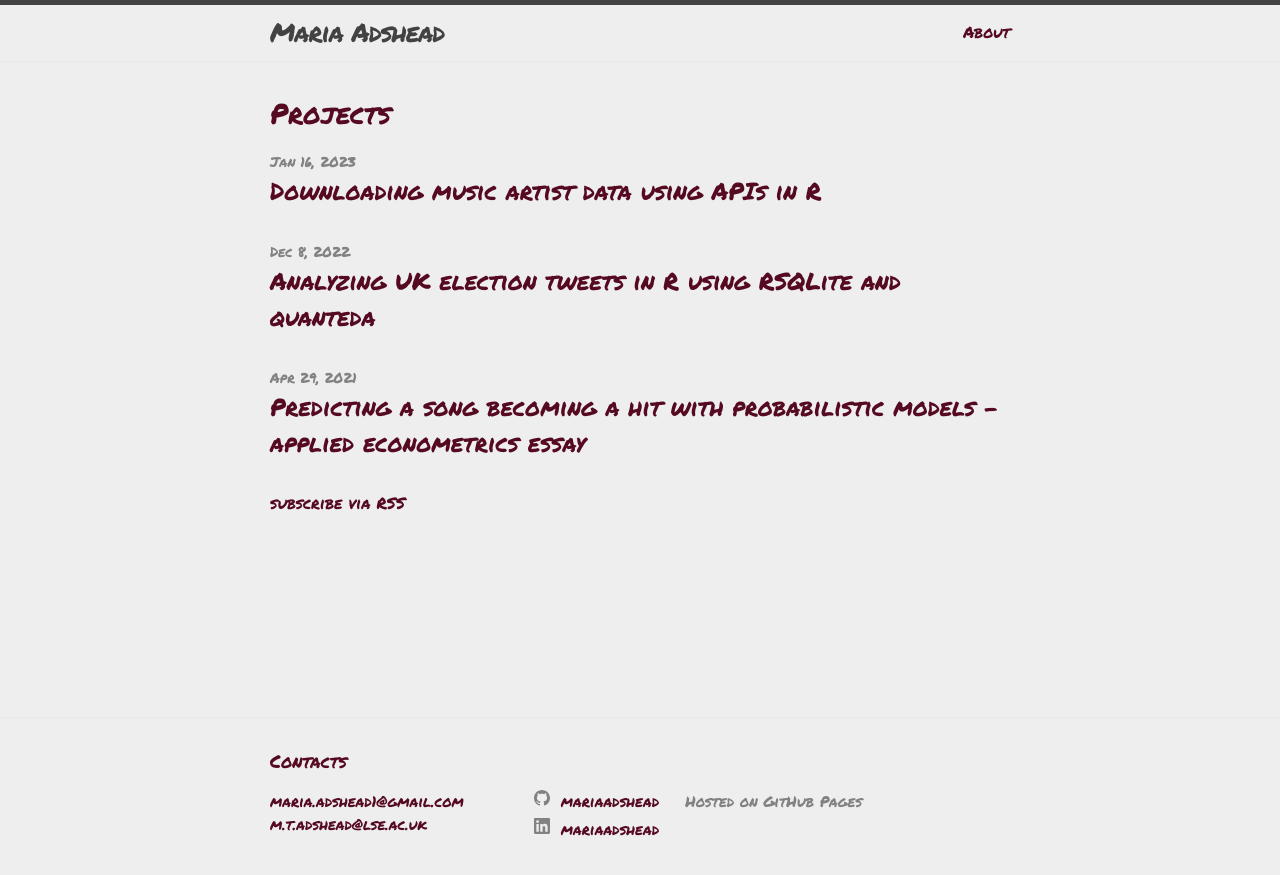
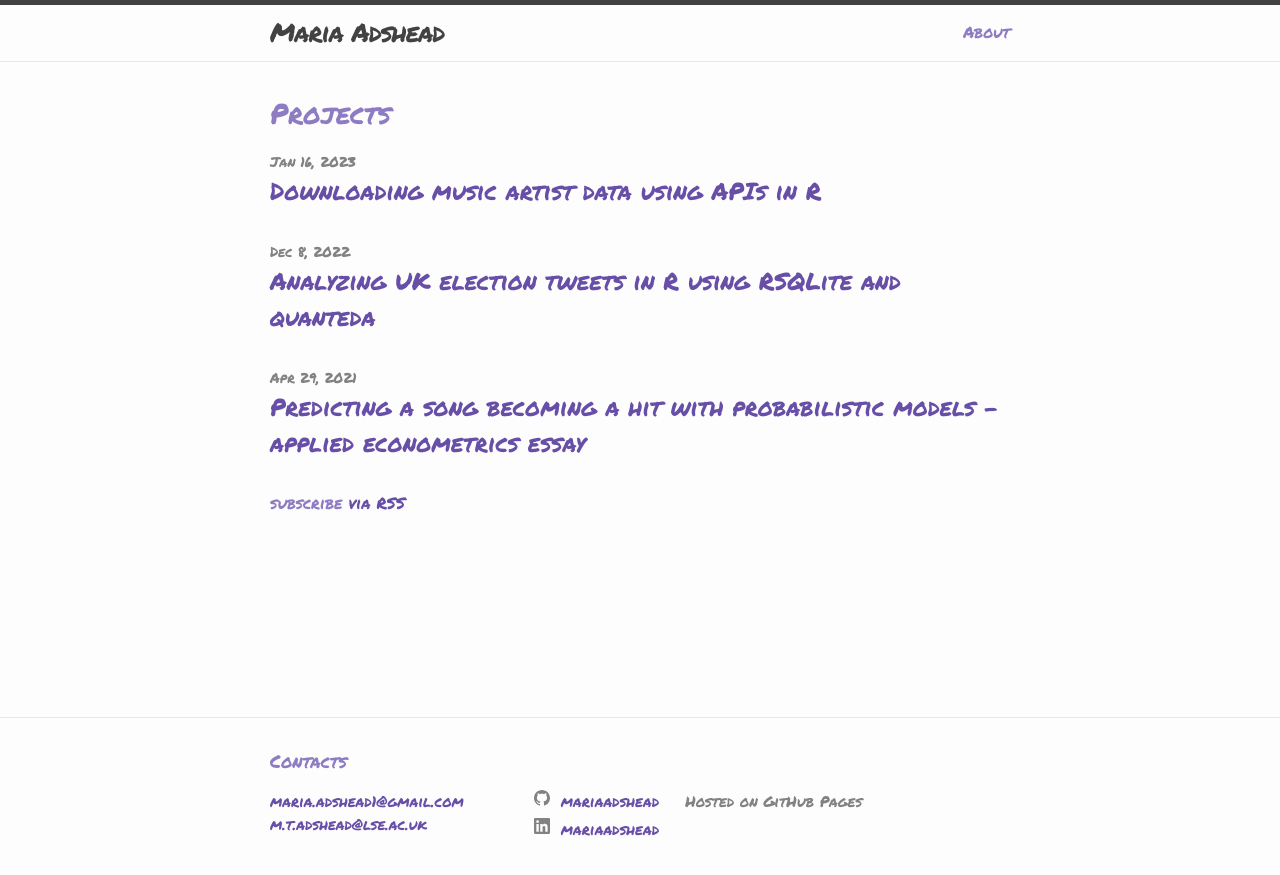
Before and after one commit to mariaadshead/mariaadshead.github.io, a Jekyll site: the page built from docs/index.markdown, in a window 1280 px wide. Shown: the top 875 px of the page. Built offline with Jekyll 4.4.1, drawn with Linux system fonts in a browser that asks for light colours.

Commit message:
Update minima.scss

```diff
--- a/docs/_sass/minima.scss
+++ b/docs/_sass/minima.scss
@@ -10,9 +10,9 @@ $base-line-height: 1.5 !default;
 
 $spacing-unit:     30px !default;
 
-$text-color:       #550A21 !default;
-$background-color: #eeeeee !default;
-$brand-color:      #550A21 !default;
+$text-color:       #8e7cc3 !default;
+$background-color: #fdfdfd !default;
+$brand-color:      #674ea7 !default;
 
 $grey-color:       #828282 !default;
 $grey-color-light: lighten($grey-color, 40%) !default;
```
